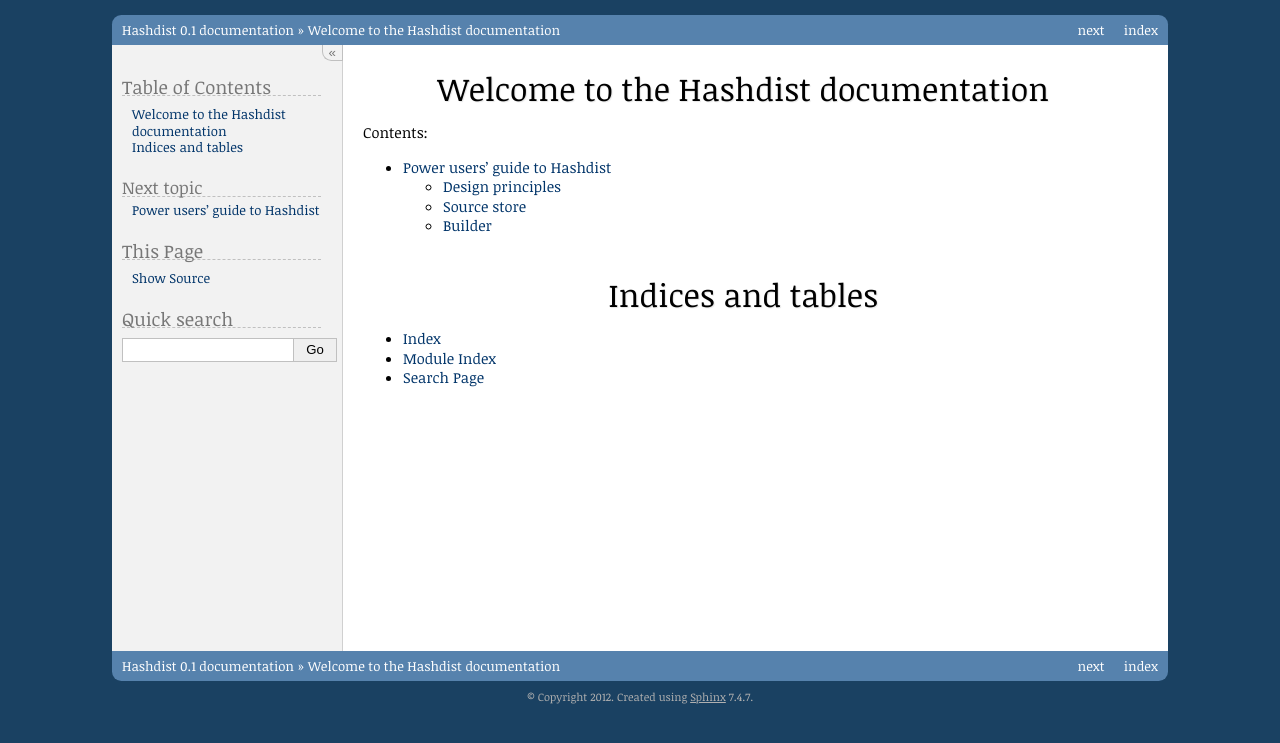
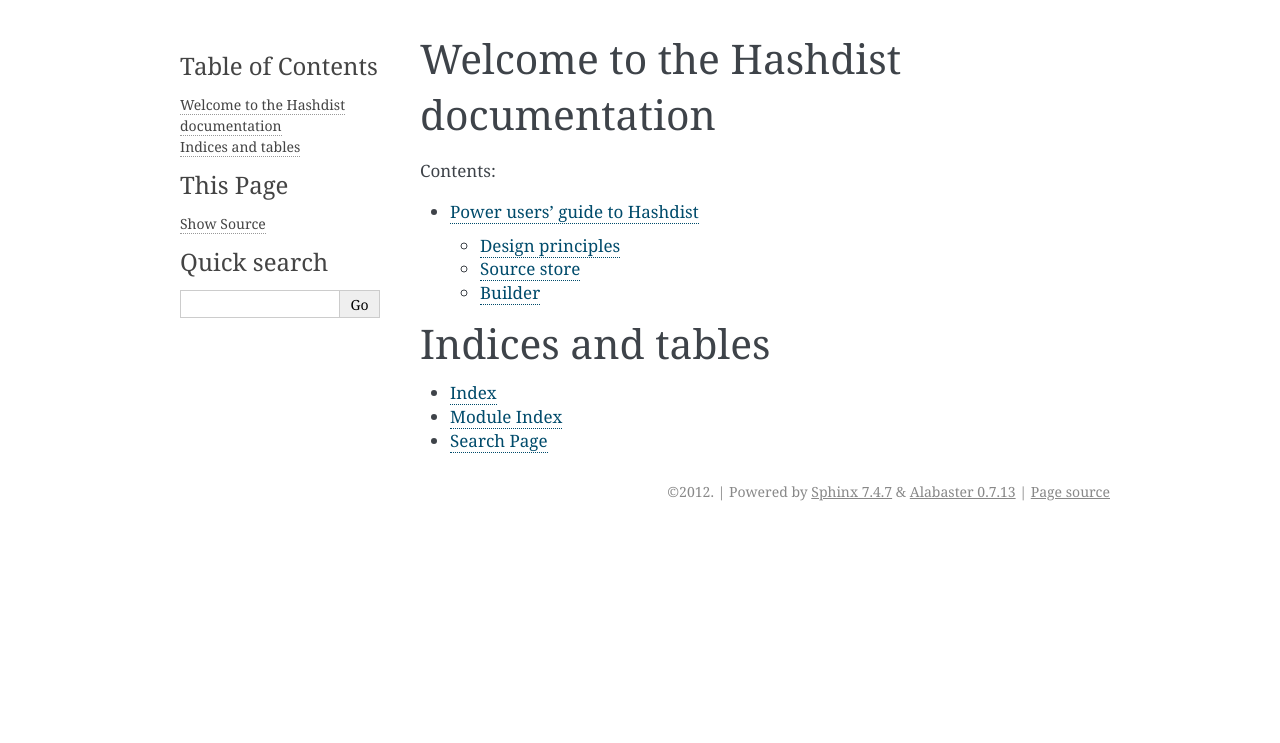
Before and after one commit to hashdist/hashdist, a Sphinx documentation site: the page built from doc/source/index.rst, in a window 1280 px wide. Shown: the top 743 px of the page. Built offline with Sphinx 7.4.7, drawn with Linux system fonts in a browser that asks for light colours; some web fonts are replaced.

Commit message:
DOC Cloud theme didn't play well with ReadTheDocs

```diff
--- a/doc/source/conf.py
+++ b/doc/source/conf.py
@@ -9,7 +9,7 @@
 sys.path.append(os.path.join(root_path, 'doc', 'ext', 'numpydoc-0.4'))
 sys.path.append(os.path.join(root_path, 'doc', 'ext'))
 # We bundle the cloud_sptheme
-sys.path.append(os.path.join(root_path, 'doc', 'cloud_sptheme-1.4'))
+#sys.path.append(os.path.join(root_path, 'doc', 'cloud_sptheme-1.4'))
 
 
 
@@ -92,18 +92,18 @@
 
 
 # import Cloud
-import cloud_sptheme as csp
+#import cloud_sptheme as csp
 
 # ... some contents omitted ...
 
 # set the html theme
-html_theme = "cloud"
+#html_theme = "cloud"
 
 # set the theme path to point to cloud's theme data
-html_theme_path = [csp.get_theme_dir()]
+#html_theme_path = [csp.get_theme_dir()]
 
 # [optional] set some of the options listed above...
-html_theme_options = { "roottarget": "index" }
+#html_theme_options = { "roottarget": "index" }
 
 # The name for this set of Sphinx documents.  If None, it defaults to
 # "<project> v<release> documentation".
```
